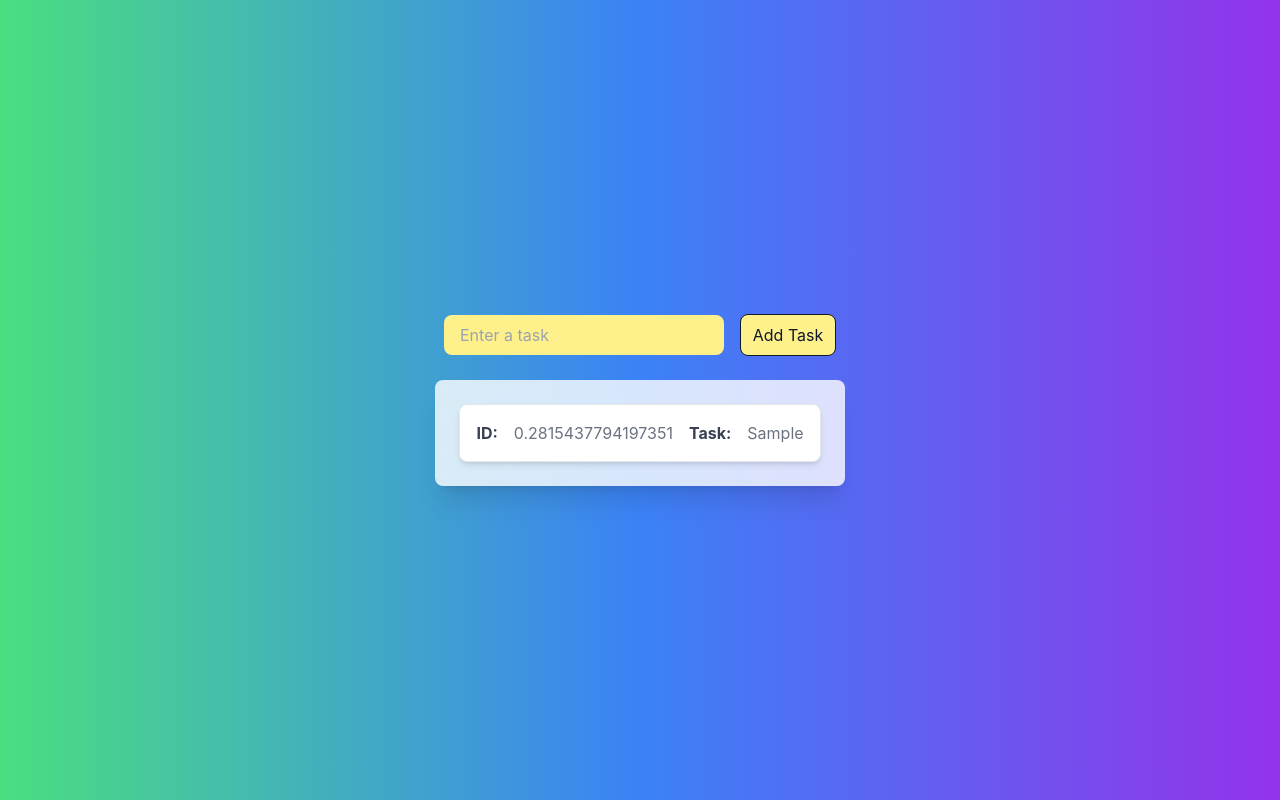
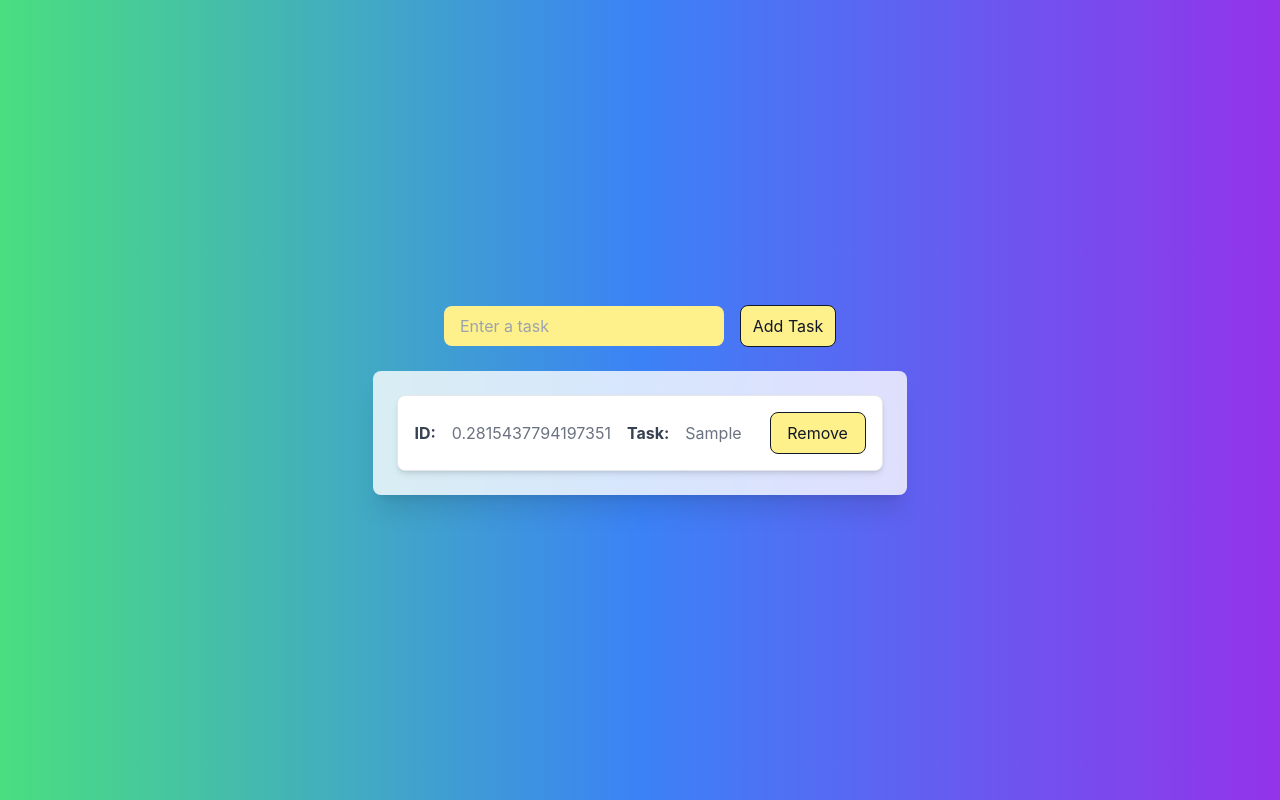
Before and after one commit to quixun/todoApp-with-react, a React (Create React App) app: page / in a window 1280 px wide. Both pictures are taken after typing "Sample" into the empty fields and a click on the button "Add Task". Built offline with nearby package versions, Linux system fonts and the light colour scheme.

Commit message:
implementing task removal

```diff
--- a/src/ToDoApp.tsx
+++ b/src/ToDoApp.tsx
@@ -20,6 +20,11 @@ function ToDoApp() {
       setTasks([...tasks, newTask]);
       setJob("");
     }
+  };
+
+  const handleDeleteTask = (id: number) => {
+    const newTask = tasks.filter((job) => job.id !== id);
+    setTasks(newTask);
   };
 
   return (
@@ -50,6 +55,12 @@ function ToDoApp() {
               <div className="text-gray-500">{item.id}</div>
               <div className="font-bold text-gray-700">Task:</div>
               <div className="text-gray-500">{item.text}</div>
+              <button
+                className="ml-3 bg-yellow-200 text-gray-900 border border-solid w-24 py-2 rounded-lg transition-all duration-200 ease-in-out border-gray-900 hover:text-yellow-200 hover:bg-gray-900 hover:border-yellow-200"
+                onClick={() => handleDeleteTask(item.id)}
+              >
+                Remove
+              </button>
             </li>
           ))}
         </ul>
```
